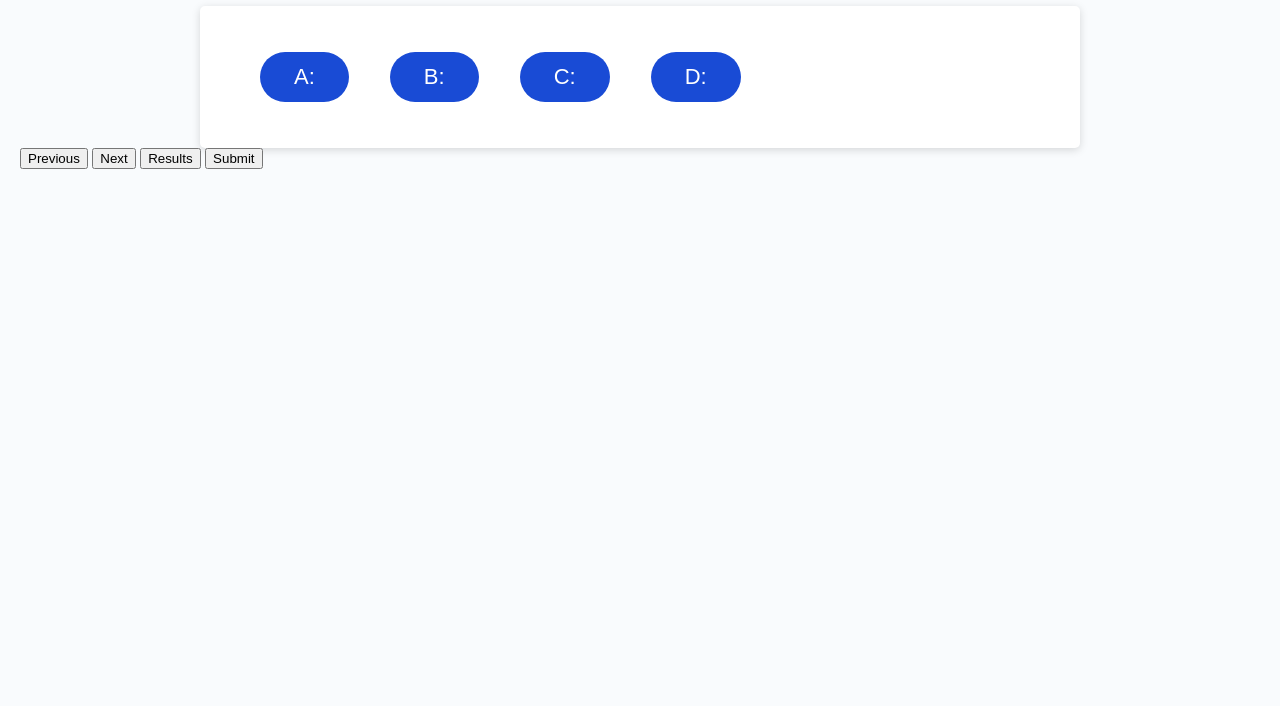
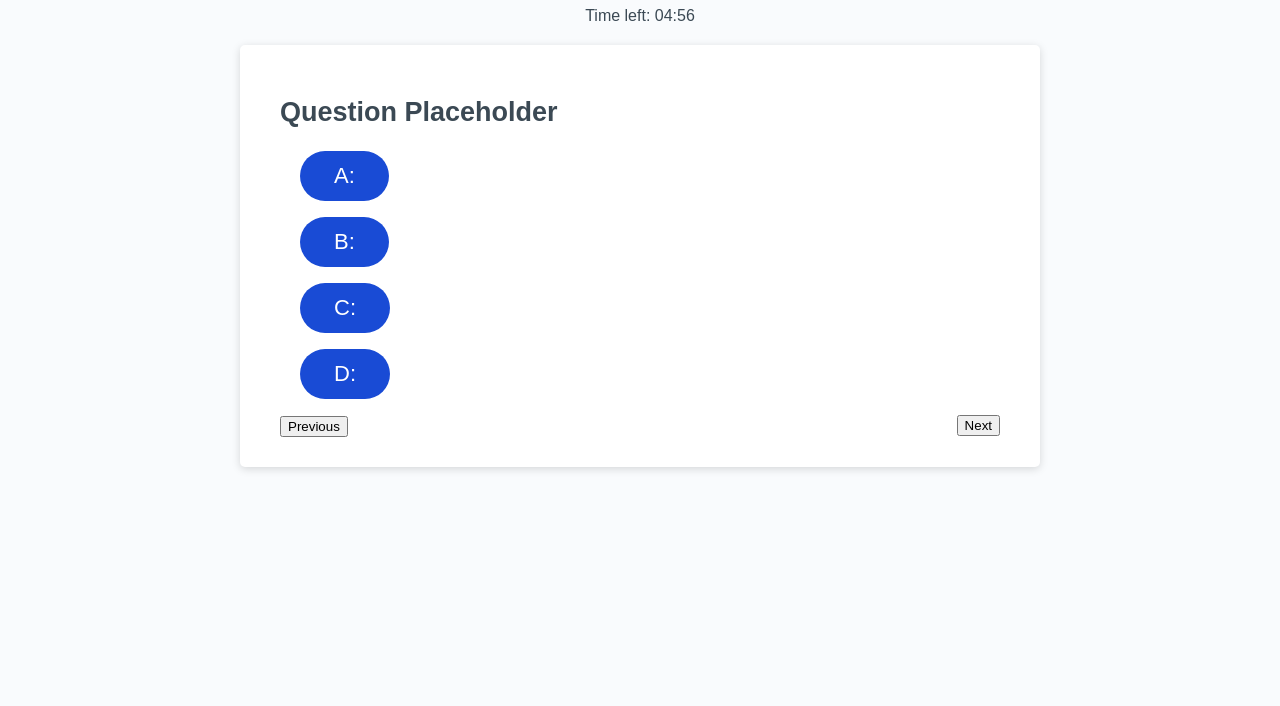
Before and after one commit to bnk5532/API-code-quiz, a plain HTML site: page index.html in a window 1280 px wide. Shown: the part 124-830 px from the top of the page. After the commit the page ends 800 px from the top, so only its background shows below. Drawn offline with Linux system fonts and the light colour scheme.

Commit message:
improvement to timer countdown function

```diff
--- a/assets/css/style.css
+++ b/assets/css/style.css
@@ -1,4 +1,4 @@
-/* *,
+*,
 *::before,
 *::after {
   box-sizing: border-box;
@@ -42,21 +42,30 @@ header {
   padding: 30px 40px;
 }
 
-.card-header::after {
+
+
+/* #time {
+    float: right;
+    font-weight: bolder;
+    color: hsl(206, 17%, 28%);
+
+} */
+
+/* .card-header::after {
     content: " ";
     display: block;
     width: 100%;
     background: #e7e9eb;
     height: 2px;
-}
+} */
 
-.card-body {
+/* .card-body {
     min-height: 100px;
 }
 
 .card-footer {
     text-align: center;
-}
+} */
 
 .card-footer::before {
     content: " ";
@@ -72,14 +81,15 @@ header {
     clear: both;
 }
 
-.btn {
+#answer-A, #answer-B, #answer-C, #answer-D{
     border: none;
     background-color: rgb(25, 75, 213);
     border-radius: 25px;
     box-shadow: rgba(0, 0, 0, 0.1) 0px 1px 6px 0px rgba(0, 0, 0, 0.2) 0px 1px 1px
     0px;
     color: hsl(0, 0%, 100%);
-    display: inline-block;
+    display: flex;
+    flex-wrap: wrap;
     font-size: 22px;
     line-height: 22px;
     margin: 16px 16px 16px 20px;
@@ -90,8 +100,6 @@ header {
 
 #next {
     float: right;
-    font-size: 16px;
-    line-height: 12px;
 }
 
 button[disabled] {
@@ -99,34 +107,11 @@ button[disabled] {
     background: #c0c7cf;
 }
 
-.float-right {
-    float: right;
-}
 
 .hide{
     opacity:0;
 }
 
-#password {
-    -webkit-appearance: none;
-    -moz-appearance: none;
-    appearance: none;
-    border: none;
-    display: block;
-    width: 100%;
-    padding-top: 15px;
-    padding-left: 15px;
-    padding-right: 15px;
-    padding-bottom: 85px;
-    font-size: 1.2rem;
-    text-align: center;
-    margin-top: 10px;
-    margin-bottom: 10px;
-    border: 2px dashed #c0c7cf;
-    border-radius: 6px;
-    resize: none;
-    overflow: hidden;
-}
 
 @media (max-width: 690px) {
     .btn {
@@ -144,59 +129,4 @@ button[disabled] {
     .btn {
         font-size: 0.8rem;
     }
-} */
-
-
-html,
-body,
-.wrapper {
-  height: 100%;
-  margin: 0;
-  padding: 0;
 }
-
-header {
-    text-align: center;
-    padding: 20px;
-    padding-top: 0px;
-    color: hsl(206, 17%, 28%);
-}
-
-body {
-    font-family: sans-serif;
-    background-color: #f9fbfd;
-  }
-
-.card {
-    background-color: hsl(0, 0%, 100%);
-    border-radius: 5px;
-    border-width: 1px;
-    box-shadow: rgba(0, 0, 0, 0.15) 0px 2px 8px 0px;
-    color: hsl(206, 17%, 28%);
-    font-size: 18px;
-    margin: 0 auto;
-    max-width: 800px;
-    padding: 30px 40px;
-  }
-
-.wrapper {
-    padding-top: 30px;
-    padding-left: 20px;
-    padding-right: 20px;
-}
-
-#answer-A, #answer-B, #answer-C, #answer-D {
-    border: none;
-    background-color: rgb(25, 75, 213);
-    border-radius: 25px;
-    box-shadow: rgba(0, 0, 0, 0.1) 0px 1px 6px 0px rgba(0, 0, 0, 0.2) 0px 1px 1px
-    0px;
-    color: hsl(0, 0%, 100%);
-    display: inline-block;
-    font-size: 22px;
-    line-height: 22px;
-    margin: 16px 16px 16px 20px;
-    padding: 14px 34px;
-    text-align: center;
-    cursor: pointer;
-}
--- a/assets/js/index.js
+++ b/assets/js/index.js
@@ -30,28 +30,6 @@
 //     console.log(questions[currentIndex].question)
 // }
 
-// var questions = [
-//   {
-//     question: "What are you?",
-//     answers: {
-//        A: "Human",
-//        B: "Alien",
-//        C: "Sloth",
-//        D: "Unicorn"
-//   },
-//   correctAnswer: "A"
-// },
-// {
-//     question: "What planet are you from?",
-//     answers: {
-//         A: "Mars",
-//         B: "Venus",
-//         C: "Earth",
-//         D: "Pluto (not a planet anymore)"
-//     },
-//     correctAnswer: "C"
-// }
-// ];
 
 // // displayQuestion()
 
@@ -69,42 +47,105 @@
 //     if(questionsIndex)
 // }
 
-var quizContainer = document.getElementById("quiz");
-var resultsContainer = document.getElementById("results");
-var submitButton = document.getElementById("submit");
+// var quizContainer = document.getElementById("quiz");
+// var resultsContainer = document.getElementById("results");
+// var submitButton = document.getElementById("submit");
 
-function startQuiz() {
+// function startQuiz() {
 
-    const output = []
+//     const output = [];
 
-    myQuestions.forEach(currentQuestion, questionNumber) => {
-        const answers = [];
+//     myQuestions.forEach(currentQuestion, questionNumber) => {}}
 
-        for(letter in currentQuestion.answers){
+//     const answers = [];
 
-            answers.push(
-                <button>
-                    <button type="button" name="question${questionNumber}"
-                    value="${letter}"></button>
-                    ${letter} :
-                    ${currentQuestion.answers[letter]}
-                </button>
-            );
+//     for(letter in currentQuestion.answers){
+
+//         answers.push(
+//             <button>
+//                 `<button type="button" name="question${questionNumber}"
+//                 value="${letter}"></button>
+//                 ${letter}:
+//                 ${currentQuestion.answers[letter]}`
+//             </button>
+//         );
+
+//             output.push(
+//                 <div class="slide">
+//                 <div class="question"> ${currentQuestion.question}</div>
+//                 <div class="answers"> ${answers.join("")}</div>
+//             </div>
+
+//             );
+//             quizContainer.innerHTML = output.join('');
+//         };
+
+// function showResults() {
+//     var answerContainers = quizContainer.querySelectorAll('answers');
+//     var numCorrect = 0;
+
+//     myQuestions.forEach(currentQuestion,questionNumber => {
+//         var answerContainer = answerContainers[questionNumber];
+//         var selector = `button[name=question${questionNumber}]:checked`;
+//         var userAnswer = (answerContainer.querySelector(selector) || {}).value;
+
+//         if(userAnswer === currentQuestion.correctAnswer){
+//             numCorrect++;
+
+//             answerContainers[questionNumber].style.color = 'green';
+//         }
+//         else {
+    //             answerContainers[questionNumber].style.color = 'red';
+    //         }
+    //     });
+    // }
+    //             resultsContainer.innerHTML = `${numCorrect} out of ${myQuestions.length}`;
+
+
+    //         startQuiz();
+
+    //         submitButton.addEventListener("click", showResults);
+
+    //timer
+
+    // function startQuiz() {
+    //     document.getElementById("question-card").classList.remove("hide")
+    // displayQuestion()
+    // }
+
+
+    // document.getElementById("start-quiz").addEventListener("click", startQuiz)
+
+    // var scoresDiv = document.getElementById('scores')
+    // scoresDiv.classList.remove("hide")
+    // var answer1btn = document.getElementById('option1')
+    // answer1btn.innerHTML("Replaced to option 1")
+
+function startTimer(duration, display) {
+    var timer = duration, minutes, seconds;
+    setInterval(function () {
+        minutes = parseInt(timer / 60, 10);
+        seconds = parseInt(timer % 60, 10);
+
+        minutes = minutes < 10 ? "0" + minutes : minutes;
+        seconds = seconds < 10 ? "0" + seconds : seconds;
+
+        display.textContent = minutes + ":" + seconds;
+
+        if (--timer < 0) {
+            timer = duration;
+            alert("Time is up!")
         }
-    }
+    }, 1000);
 }
 
-output.push(
-    <><div class="question"> ${currentQuestion.question}</div>
-    <div class="answers"> ${answers.join('')}</div></>
-)
+onload = function(){
+    var fiveMinutes = 60 * 5,
+        display = document.querySelector('#time');
+    startTimer(fiveMinutes, display);
+};
 
-function showResults() {}
-
-startQuiz();
-
-submitButton.addEventListener("click", showResults);
-
+var currentIndex = 0
 var questions = [
     {
         question: "What are you?",
@@ -127,3 +168,9 @@ var questions = [
         correctAnswer: "C",
     },
 ];
+
+function displayQuestion (){
+    console.log(questions[currentIndex].question)
+}
+
+displayQuestion ()
--- a/index.html
+++ b/index.html
@@ -51,24 +51,24 @@
   </head>
   <body>
     <div class="wrapper" id="quiz">
+      <button id="start-quiz"> Begin</button>
     <header>
       <h1>JavaScript Quiz</h1>
+      <div>Time left: <span id="time">5:00</span></div>
     </header>
     <div class="card">
       <div class="quiz-container answer-btns">
+        <h2>Question Placeholder</h2>
         <button id="answer-A">A:</button>
         <button id="answer-B">B:</button>
         <button id="answer-C">C:</button>
         <button id="answer-D">D:</button>
+          <div class="footer-btns">
+            <button id="previous">Previous</button>
+            <button id="next">Next</button>
+          </div>
       </div>
     </div>
   </body>
-  <footer>
-    <div class="footer-btns">
-    <button id="previous">Previous</button>
-    <button id="next">Next</button>
-    <button id="results">Results</button>
-    <button id="submit">Submit</button>
-  </div>
-  </footer>
+  <script src="assets/js/index.js"></script>
 </html>
```
Lines whose indentation alone changed are shown as unchanged.
